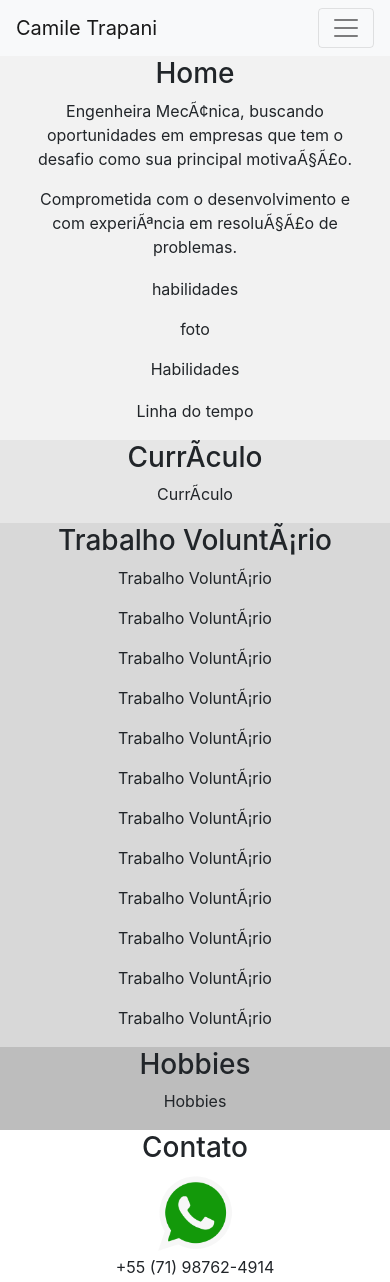
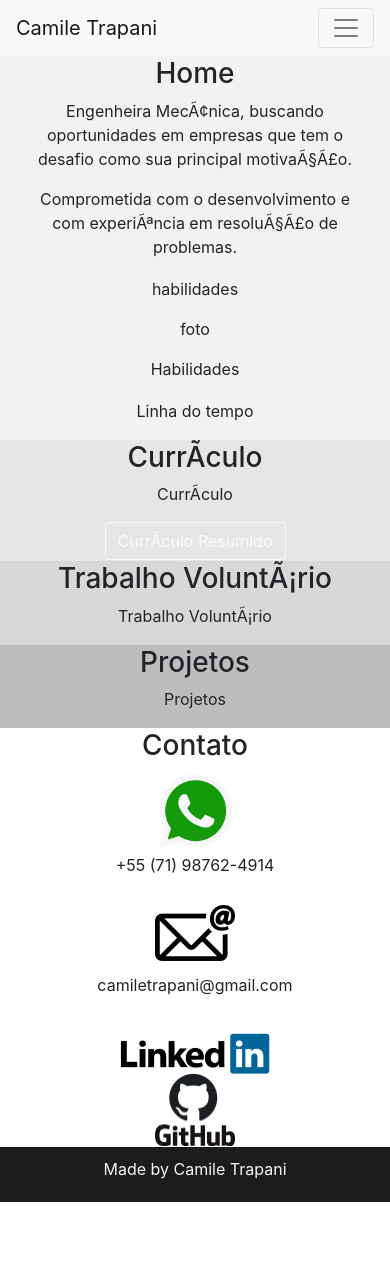
Before and after one commit to CamileTrapani/Intro-bootstrap, a plain HTML site: page index.html in a window 390 px wide. Shown: the top 1282 px of the page. After the commit the page ends 1202 px from the top, so only its background shows below. Drawn offline with nearby package versions, Linux system fonts and the light colour scheme.

Commit message:
dropdown e butao curriculo pdf

```diff
--- a/css/style.css/style.css
+++ b/css/style.css/style.css
@@ -11,7 +11,7 @@
     background-color: #D8D8D8;
 }
 
-.hobbies {
+.projetos {
     background-color: #BDBDBD;
 }
 
@@ -35,3 +35,7 @@
     color: whitesmoke;
     text-align: center;
 }
+
+.botao {
+    background-color: gray;
+}
--- a/index.html
+++ b/index.html
@@ -7,6 +7,9 @@
         <meta charset="ut-8">
         <link rel="stylesheet" type="text/css" href="bootstrap/css/bootstrap.min.css">
         <link rel="stylesheet" type="text/css" href="css/style.css/style.css">
+        <link href="https://cdnjs.cloudflare.com/ajax/libs/twitter-bootstrap/4.0.0-alpha/css/bootstrap.min.css" rel="stylesheet"></link>
+        <script src="https://ajax.googleapis.com/ajax/libs/jquery/1.11.0/jquery.min.js"></script>
+        <script src="https://cdnjs.cloudflare.com/ajax/libs/twitter-bootstrap/4.0.0-alpha/js/bootstrap.min.js"></script>
     </head>
 
     <body>
@@ -23,27 +26,30 @@
                 <li class="nav-item active">
                   <a class="nav-link" href="#home">Home <span class="sr-only">(current)</span></a>
                 </li>
+
                 <li class="nav-item dropdown">
-                    <a class="nav-link dropdown-toggle" href="#curriculo" id="navbarDropdown" role="button" data-toggle="dropdown" aria-haspopup="true" aria-expanded="false">
+                  <a class="nav-link dropdown-toggle" href="#" id="navbarDropdown" role="button" data-toggle="dropdown" aria-haspopup="true" aria-expanded="false">
                     Currículo
                   </a>
                   <div class="dropdown-menu" aria-labelledby="navbarDropdown">
-                      <a class="dropdown-item" href="#">Action</a>
-                      <a class="dropdown-item" href="#">Another action</a>
+                    <a class="dropdown-item" href="#">Experiência Profissional</a>
+                    <a class="dropdown-item" href="#">Experiência Academica</a>
                     <div class="dropdown-divider"></div>
                     <a class="dropdown-item" href="#">Something else here</a>
                   </div>
                 </li>
+
                 <li class="nav-item">
                   <a class="nav-link" href="#trabalho-voluntario">Trabalho Voluntário</a>
                 </li>
                 <li class="nav-item">
-                    <a class="nav-link" href="#hobbies">Hobbies</a>
+                    <a class="nav-link" href="#projetos">Projetos</a>
                 </li>
                 <li class="nav-item">
                     <a class="nav-link" href="#contato">Contato</a>
                 </li>
               </ul>
+
               <form class="form-inline my-2 my-lg-0">
                 <input class="form-control mr-sm-2" type="search" placeholder="Search" aria-label="Search">
                 <button class="btn btn-outline-success my-2 my-sm-0" type="submit">Search</button>
@@ -86,6 +92,9 @@
         <div class="container-fluid curriculo text-center margin">
             <h3>Currículo</h3>
             <p>Currículo</p>
+            <a href="docs/Camile_Trapani_Curriculo.pdf" target="_blank">
+              <button type="button" class="btn btn-outline-light botao">Currículo Resumido</button>
+            </a>
         </div>
       </section>
 
@@ -93,24 +102,13 @@
         <div class="container-fluid trabalho-voluntario text-center margin">
             <h3>Trabalho Voluntário</h3>
             <p>Trabalho Voluntário</p>
-            <p>Trabalho Voluntário</p>
-            <p>Trabalho Voluntário</p>
-            <p>Trabalho Voluntário</p>
-            <p>Trabalho Voluntário</p>
-            <p>Trabalho Voluntário</p>
-            <p>Trabalho Voluntário</p>
-            <p>Trabalho Voluntário</p>
-            <p>Trabalho Voluntário</p>
-            <p>Trabalho Voluntário</p>
-            <p>Trabalho Voluntário</p>
-            <p>Trabalho Voluntário</p>
         </div>
       </section>
 
-      <section id="hobbies">
-        <div class="container-fluid hobbies text-center margin">
-            <h3>Hobbies</h3>
-            <p>Hobbies</p>
+      <section id="projetos">
+        <div class="container-fluid projetos text-center margin">
+            <h3>Projetos</h3>
+            <p>Projetos</p>
         </div>
       </section>
 
```
Also changed, not shown: in.html (added, +30 -0 lines), 1 other file. Lines whose indentation alone changed are shown as unchanged.
